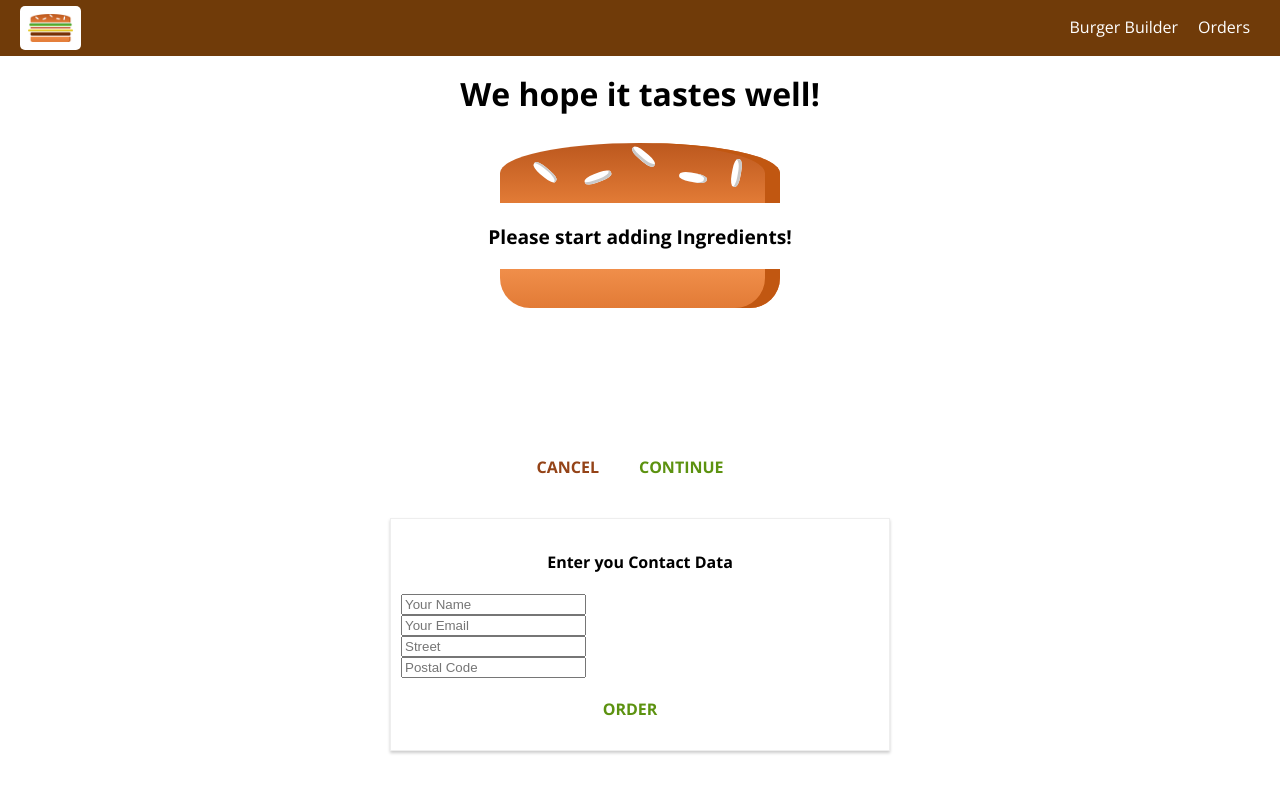
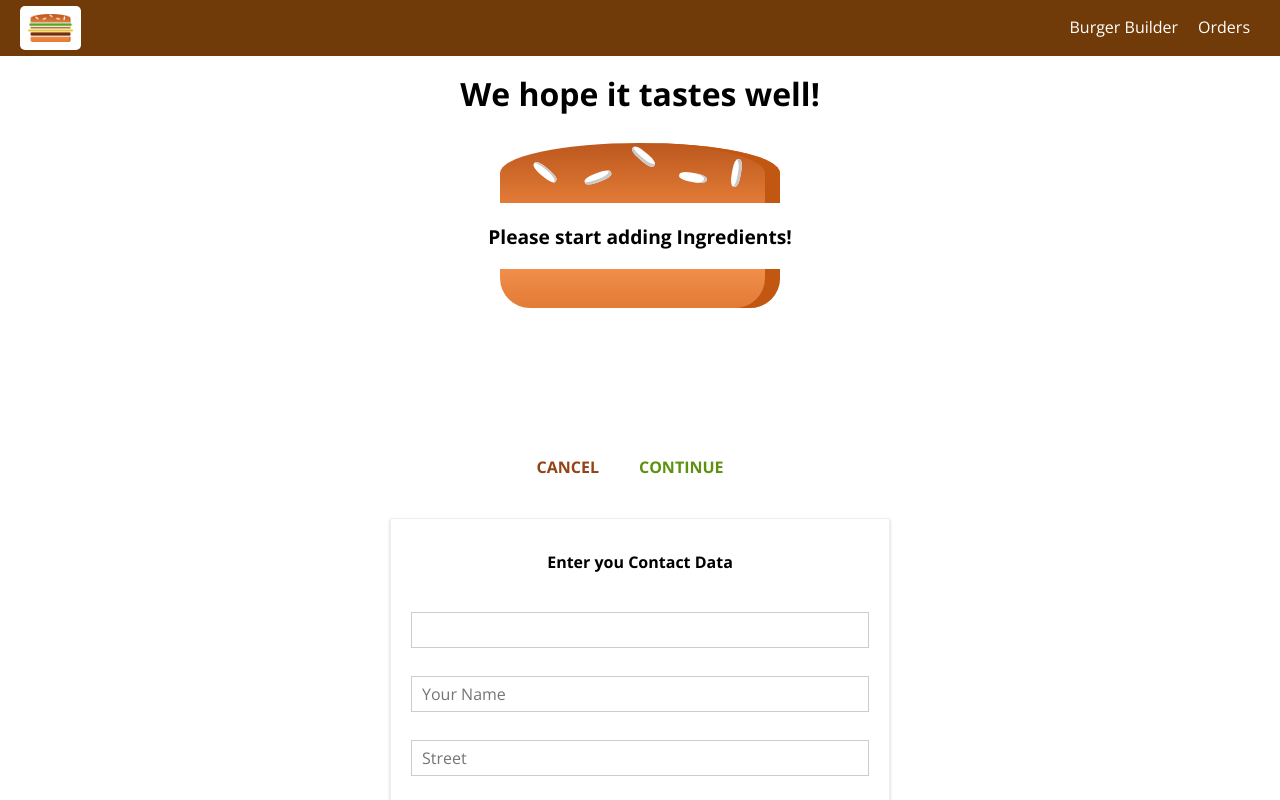
Before and after one commit to keshari-nandan/burger-app, a React app: page /checkout in a window 1280 px wide. Both pictures are taken after a click on the button "CONTINUE". Shown: the top 800 px of the page. Built offline with nearby package versions, Linux system fonts and the light colour scheme.

Commit message:
Added form input component

```diff
--- /dev/null
+++ b/src/components/UI/Input/Input.css
@@ -0,0 +1,27 @@
+.Input {
+    width: 100%;
+    padding: 10px;
+    box-sizing: border-box;
+}
+
+.Label {
+    font-weight: bold;
+    display: block;
+    margin-bottom: 8px;
+}
+
+.InputElement {
+    outline: none;
+    border: 1px solid #ccc;
+    background-color: white;
+    font: inherit;
+    padding: 6px 10px;
+    display: block;
+    width: 100%;
+    box-sizing: border-box;
+}
+
+.InputElement:focus {
+    outline: none;
+    background-color: #ccc;
+}
--- /dev/null
+++ b/src/components/UI/Input/Input.js
@@ -0,0 +1,44 @@
+import React from 'react';
+import classes from './Input.css'
+
+const input  = (props) => {
+    let inputElement = null;
+    switch (props.elementType) {
+        case ('input'):
+            inputElement = <input
+                className={classes.InputElement}
+                {...props.elementConfig}
+                value={props.value} />
+            break;
+        case ('textarea'):
+            inputElement = <textarea
+                className={classes.InputElement}
+                {...props.elementConfig}
+                value={props.value} />
+            break;
+
+        case ('select'):
+            inputElement = (<select
+                className={classes.InputElement}
+                value={props.value} >
+                {props.elementConfig.options.map(option => (
+                    (<option key={option.value} value={option.value}>{option.displayValue}</option>)
+                ))}
+            </select>)
+            break;
+        default:
+            inputElement = <input
+                className={classes.InputElement}
+                {...props.elementConfig}
+                value={props.value} />
+            break;
+    }
+    return (
+        <div className={classes.Input}>
+            <label className={classes.Label}>{props.label}</label>
+            {inputElement}
+        </div>
+    )
+};
+
+export default input;
--- a/src/containers/Checkout/ContactData/ContactData.css
+++ b/src/containers/Checkout/ContactData/ContactData.css
@@ -8,11 +8,6 @@
     box-sizing: border-box;
 }
 
-.Input {
-    display: block;
-}
-
-
 @media (min-width: 600px) {
     .ContactData{
         width: 500px;
--- a/src/containers/Checkout/ContactData/ContactData.js
+++ b/src/containers/Checkout/ContactData/ContactData.js
@@ -3,14 +3,61 @@
 import Spinner from "../../../components/UI/Spinner/Spinner";
 import classes from './ContactData.css';
 import axios from './../../../axios-orders';
+import Input from "../../../components/UI/Input/Input";
 
 class ContactData extends Component {
     state = {
-        name: '',
-        email: '',
-        address: {
-            street: '',
-            postalCode: ''
+        orderForm: {
+            name: {
+                elementType: 'input',
+                elementConfig: {
+                    type: 'text',
+                    placeholder: 'Your Name'
+                },
+                value: ''
+            },
+            street: {
+                elementType: 'input',
+                elementConfig: {
+                    type: 'text',
+                    placeholder: 'Street'
+                },
+                value: ''
+            },
+            zipCode: {
+                elementType: 'input',
+                elementConfig: {
+                    type: 'text',
+                    placeholder: 'Zip code'
+                },
+                value: ''
+            },
+            country: {
+                elementType: 'input',
+                elementConfig: {
+                    type: 'text',
+                    placeholder: 'Country'
+                },
+                value: ''
+            },
+            email: {
+                elementType: 'input',
+                elementConfig: {
+                    type: 'email',
+                    placeholder: 'Your email'
+                },
+                value: ''
+            },
+            deliveryMethod: {
+                elementType: 'select',
+                elementConfig: {
+                    options: [
+                        {value: 'fastest', displayValue: 'Fastest'},
+                        {value: 'cheapest', displayValue: 'Cheapest'}
+                    ]
+                },
+                value: ''
+            },
         },
         loading: false,
         totalPrice: 0
@@ -23,16 +70,7 @@
         const order = {
             ingredients: this.props.ingredients,
             price: this.props.price,
-            customer: {
-                name: 'Keshari Nandan',
-                address: {
-                    street: 'Teststreet 1',
-                    zipCode: '2984',
-                    country: 'India'
-                },
-                email: 'test@test.com',
-                deliveryMethod: 'fastest'
-            }
+
         };
         axios.post('/orders.json', order)
             .then(response => {
@@ -46,12 +84,24 @@
     }
 
     render() {
+        const formElementsArray = [];
+        for (let key in this.state.orderForm) {
+            formElementsArray.push({
+                id: key,
+                config: this.state.orderForm[key]
+            })
+        }
         let form = (
             <form>
-                <input className={classes.Input} type="text" name='name' placeholder='Your Name'/>
-                <input className={classes.Input} type="email" name='email' placeholder='Your Email'/>
-                <input className={classes.Input} type="text" name='street' placeholder='Street'/>
-                <input className={classes.Input} type="text" name='postal' placeholder='Postal Code'/>
+                <Input elementType="" elementConfig="" value=""/>
+                {formElementsArray.map(formElement => (
+                    <Input
+                        key={formElement.id}
+                        elementType={formElement.config.elementType}
+                        elementConfig={formElement.config.elementConfig}
+                        value={formElement.config.value}
+                    />
+                ))}
                 <Button btnType='Success' clicked={this.orderHandler}>ORDER</Button>
             </form>
         );
```
